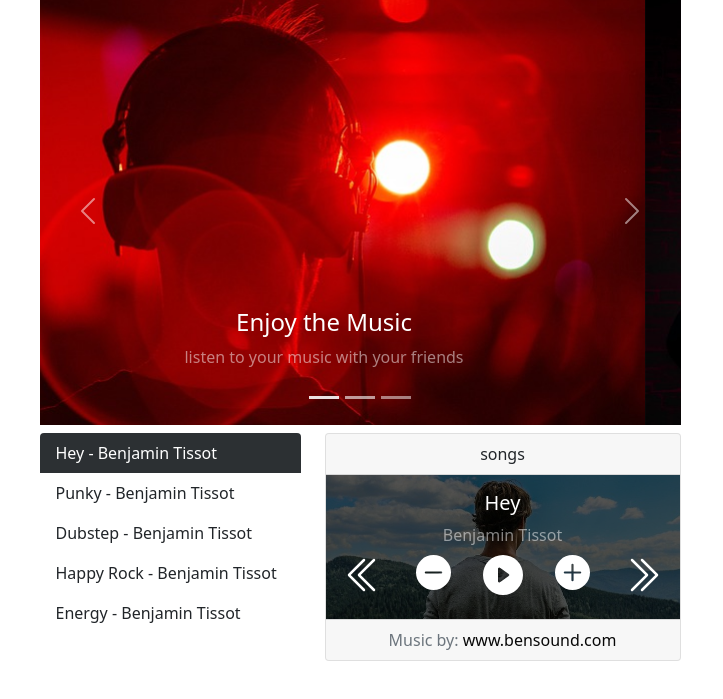
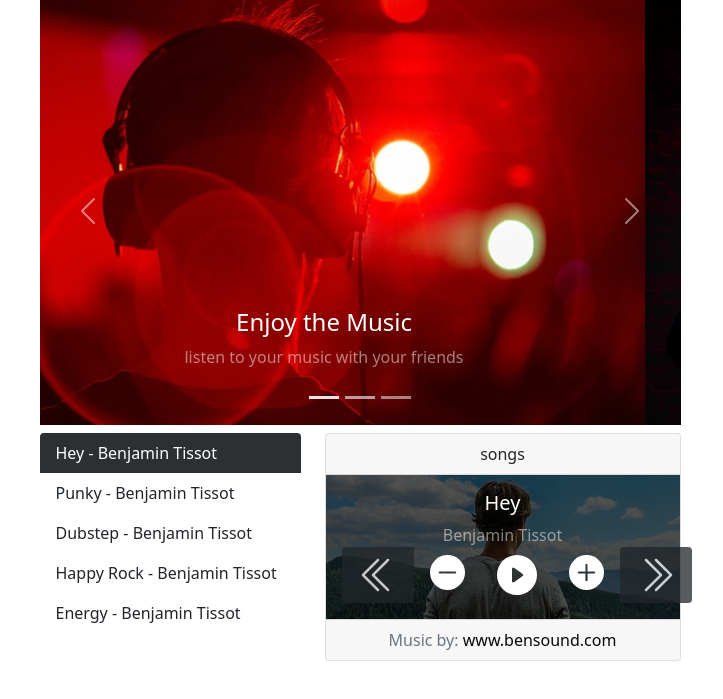
Before and after one commit to alessflame/musicPlayer, a plain HTML site: page index.html in a window 1280 px wide. Shown: the part 67-766 px from the top of the page, without its empty margins (280-1003 px from the left). Drawn offline with nearby package versions, Linux system fonts and the light colour scheme.

Commit message:
update index.html

```diff
--- a/index.css
+++ b/index.css
@@ -29,4 +29,5 @@ audio, source{
 .card-footer a{
      color: rgba(0, 0, 0, 0.973);
      text-decoration: none;
+     z-index: 5;
 }
--- a/index.html
+++ b/index.html
@@ -122,13 +122,13 @@
         <div id="player" class="card-body">
           <span id="info">
           <h5 class="card-title text-white">Special title song</h5>
-          <p class="card-text text-white-50">author name</p></span>
-          <ul class="list-group list-group-horizontal justify-content-center ">
-            <li id="before" class="list-group-item btn btn-dark align"><svg xmlns="http://www.w3.org/2000/svg" width="40" height="40" fill="white" class="bi bi-chevron-double-left" viewBox="0 0 16 16">
+          <p class="card-text text-white-50 ">author name</p></span>
+          <ul class="list-group list-group-horizontal justify-content-around">
+            <li id="before" class="list-group-item btn btn-dark align bg-dark opacity-75"><svg xmlns="http://www.w3.org/2000/svg" width="40" height="40" fill="white" class="bi bi-chevron-double-left" viewBox="0 0 16 16">
               <path fill-rule="evenodd" d="M8.354 1.646a.5.5 0 0 1 0 .708L2.707 8l5.647 5.646a.5.5 0 0 1-.708.708l-6-6a.5.5 0 0 1 0-.708l6-6a.5.5 0 0 1 .708 0z"/>
               <path fill-rule="evenodd" d="M12.354 1.646a.5.5 0 0 1 0 .708L6.707 8l5.647 5.646a.5.5 0 0 1-.708.708l-6-6a.5.5 0 0 1 0-.708l6-6a.5.5 0 0 1 .708 0z"/>
             </svg></li>
-            <li id="minus" class="list-group-item btn btn-dark align"><svg xmlns="http://www.w3.org/2000/svg" width="35" height="35" fill="white" class="bi bi-dash-circle-fill" viewBox="0 0 16 16">
+            <li id="minus" class="list-group-item btn btn-dark align "><svg xmlns="http://www.w3.org/2000/svg" width="35" height="35" fill="white" class="bi bi-dash-circle-fill" viewBox="0 0 16 16">
               <path d="M16 8A8 8 0 1 1 0 8a8 8 0 0 1 16 0zM4.5 7.5a.5.5 0 0 0 0 1h7a.5.5 0 0 0 0-1h-7z"/>
             </svg></li>
             <li id="music" class="list-group-item btn btn-primary btn-dark "><svg xmlns="http://www.w3.org/2000/svg" width="40" height="40" fill="white" class="bi bi-play-circle-fill" viewBox="0 0 16 16">
@@ -137,7 +137,7 @@
             <li id="plus" class="list-group-item btn btn-dark align"><svg xmlns="http://www.w3.org/2000/svg" width="35" height="35" fill="white" class="bi bi-plus-circle-fill" viewBox="0 0 16 16">
               <path d="M16 8A8 8 0 1 1 0 8a8 8 0 0 1 16 0zM8.5 4.5a.5.5 0 0 0-1 0v3h-3a.5.5 0 0 0 0 1h3v3a.5.5 0 0 0 1 0v-3h3a.5.5 0 0 0 0-1h-3v-3z"/>
             </svg></li>
-            <li id="next" class="list-group-item btn btn-dark align"><svg xmlns="http://www.w3.org/2000/svg" width="40" height="40" fill="white" class="bi bi-chevron-double-right" viewBox="0 0 16 16">
+            <li id="next" class="list-group-item btn btn-dark align bg-dark opacity-75"><svg xmlns="http://www.w3.org/2000/svg" width="40" height="40" fill="white" class="bi bi-chevron-double-right" viewBox="0 0 16 16">
               <path fill-rule="evenodd" d="M3.646 1.646a.5.5 0 0 1 .708 0l6 6a.5.5 0 0 1 0 .708l-6 6a.5.5 0 0 1-.708-.708L9.293 8 3.646 2.354a.5.5 0 0 1 0-.708z"/>
               <path fill-rule="evenodd" d="M7.646 1.646a.5.5 0 0 1 .708 0l6 6a.5.5 0 0 1 0 .708l-6 6a.5.5 0 0 1-.708-.708L13.293 8 7.646 2.354a.5.5 0 0 1 0-.708z"/>
             </svg></li>
```
